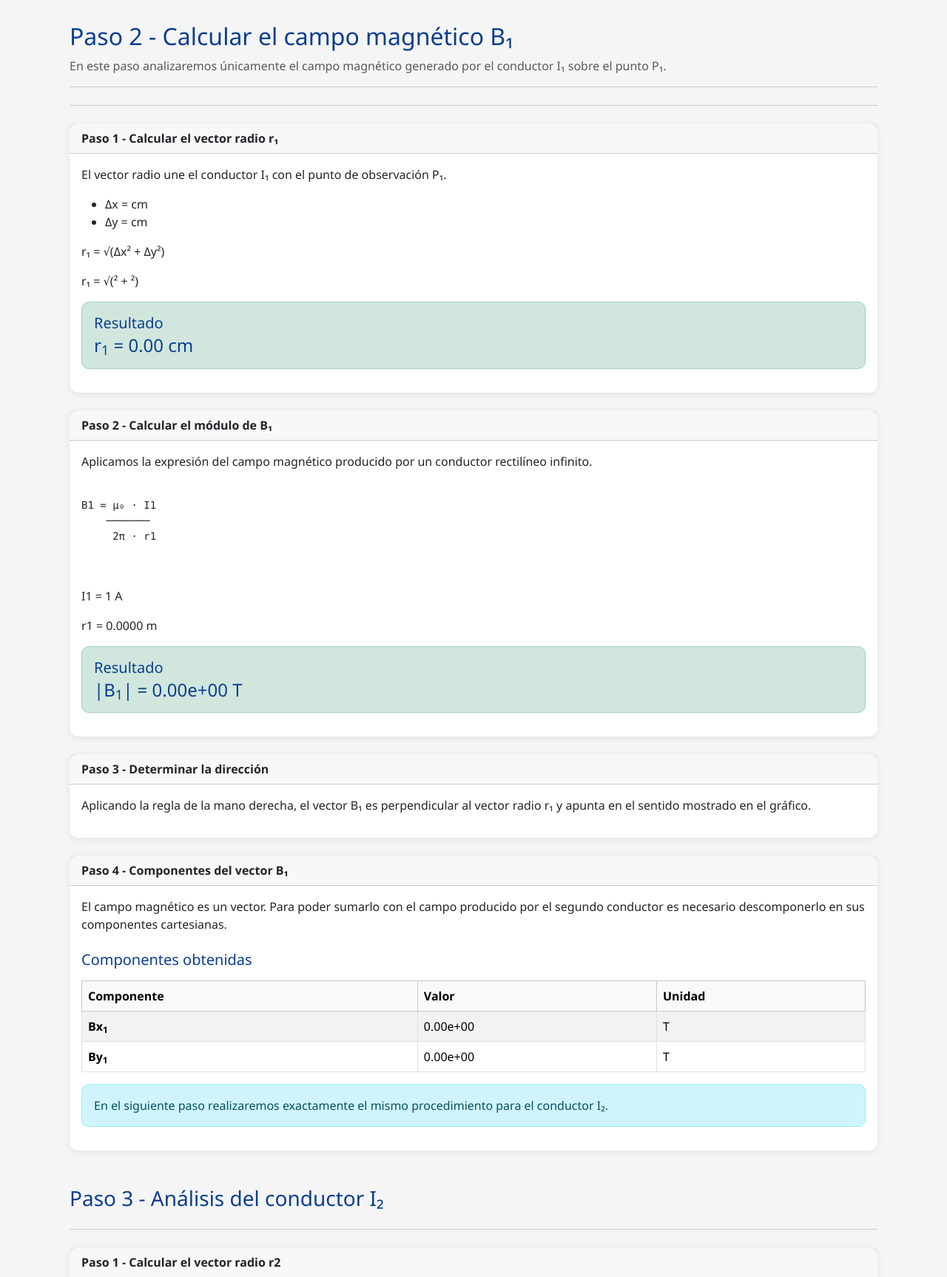
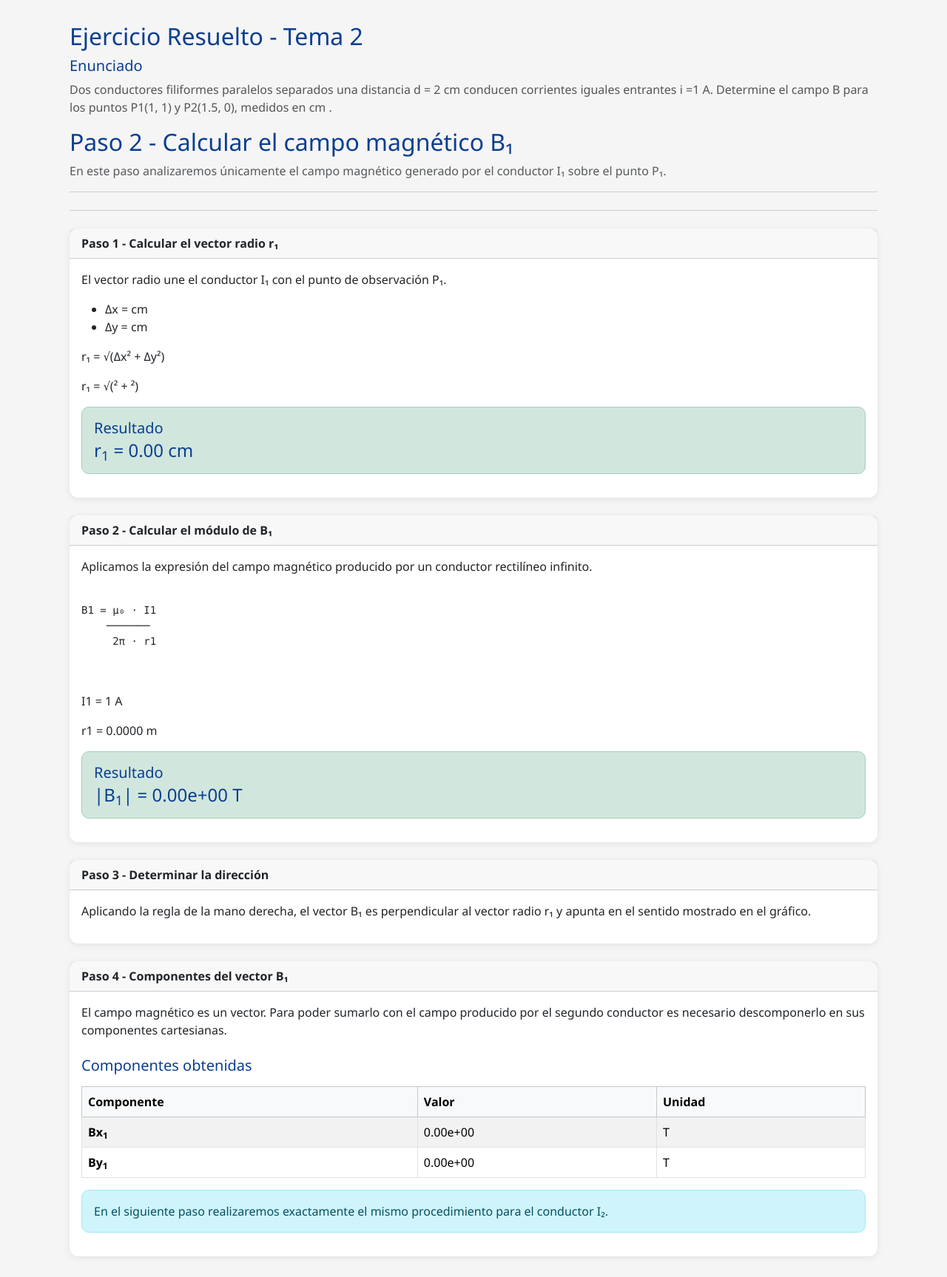
Before and after one commit to jhgakiyama/electromagnetismo-simulator, a Flask app: template app/templates/tema2_resolucion_p1.html in a window 1280 px wide. Shown: the part 227-1954 px from the top of the page at 74% size. Run offline with Flask 3, Linux system fonts and the light colour scheme; the template is opened without the code that fills it, so the values that code supplies are empty; parts of the project's set-up code (start-up, migrations or seed data) failed here and were passed over.

Commit message:
Agrego grafico para la situacion inicial del ejercicio

```diff
--- a/app/templates/tema2_resolucion_p1.html
+++ b/app/templates/tema2_resolucion_p1.html
@@ -3,6 +3,13 @@
 {% block content %}
 
 <div class="container mt-4">
+
+    <h2>Ejercicio Resuelto - Tema 2</h2>
+
+    <h5>Enunciado</h5>
+    <p>Dos conductores filiformes paralelos separados una distancia d = 2 cm conducen corrientes  iguales entrantes i =1 A. Determine el campo B para los puntos P1(1, 1) y P2(1.5, 0), medidos en cm .</p>
+
+    {{ grafico_ejer | safe }}
 
     <h2>Paso 2 - Calcular el campo magnético B₁</h2>
 
@@ -444,6 +451,44 @@ B2 = μ₀ · I2
     </div>
 </div>
 
+<hr class="my-5">
+
+<h2>Resultado Final</h2>
+
+<p class="text-muted">
+    Finalmente representamos el campo magnético resultante obtenido a partir de la suma vectorial de los campos producidos por ambos conductores.
+</p>
+
+{{ grafico_resultado | safe }}
+
+<div class="card mt-4">
+
+    <div class="card-header">
+        <strong>Conclusión</strong>
+    </div>
+
+    <div class="card-body">
+        <p>
+            El campo magnético total en P₁ se obtiene
+            sumando vectorialmente los campos producidos
+            por los conductores I₁ e I₂.
+        </p>
+
+        <p>
+            Para realizar esta suma fue necesario
+            descomponer previamente cada campo en sus
+            componentes cartesianas.
+        </p>
+
+    <div class="alert alert-success mt-3">
+
+    <h5 class="mb-1">Campo Magnético Total</h5>
+
+    <h4 class="mb-0">|B| = {{ "%.2e"|format(b_total) }} T</h4>
+
+</div>
+</div>
+</div>
 </div>
 
 {% endblock %}
```
Also changed, not shown: app/routes/tema2.py (+16 -5 lines).
